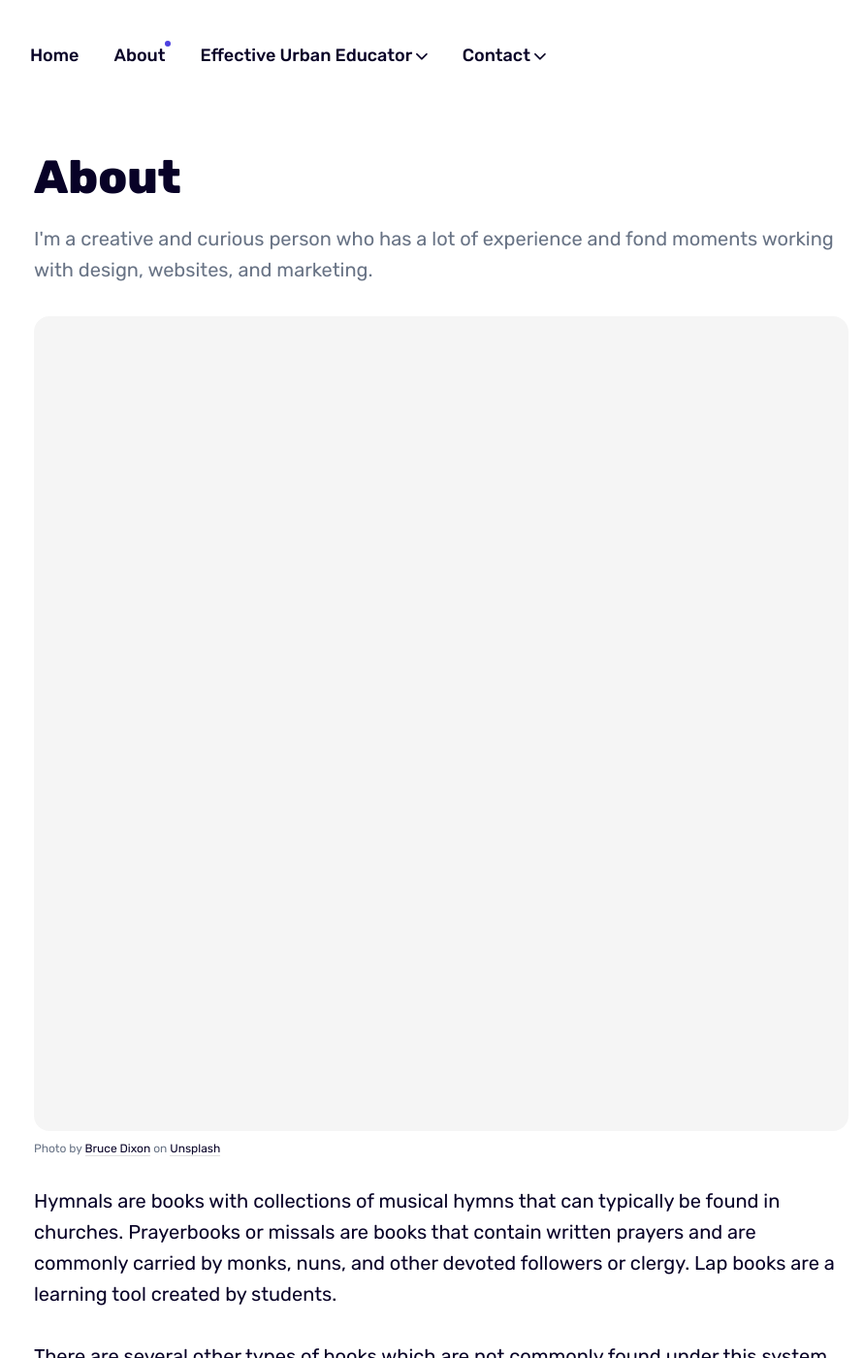
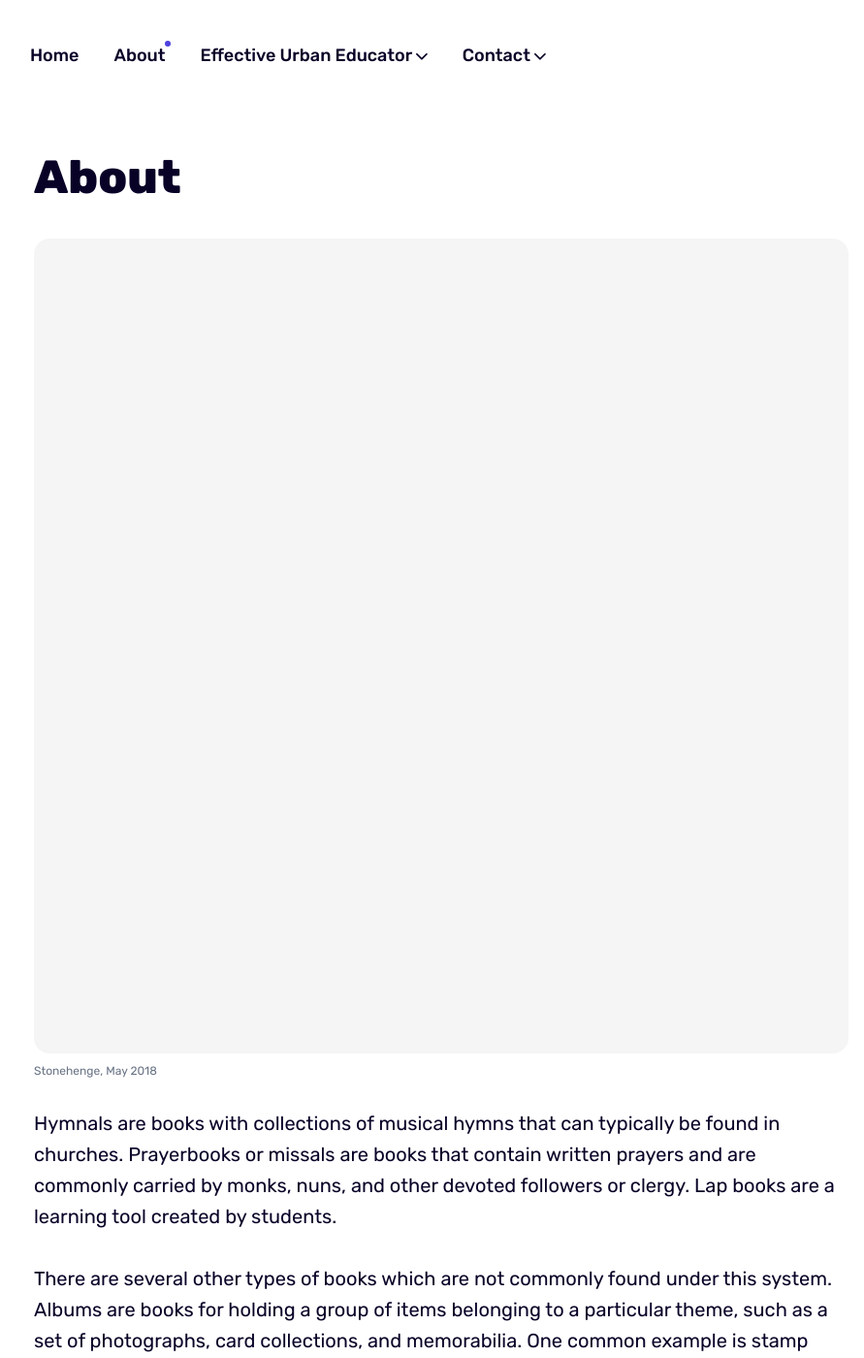
Before and after one commit to geoffreysperl/teaching, a Jekyll site: the page built from _pages/about.md, in a window 1280 px wide and 1400 px high. Shown: the whole window at 97% size, without its empty margins (185-1076 px from the left). Built offline with Jekyll 4.4.1, drawn with Linux system fonts in a browser that asks for light colours.

Commit message:
setting the pages

```diff
--- a/_pages/about.md
+++ b/_pages/about.md
@@ -1,11 +1,12 @@
 ---
 layout: page
 title: About
-description: I'm a creative and curious person who has a lot of experience and fond moments working with design, websites, and marketing.
+description:
 permalink: /about/
-image: '/images/01-2.jpg'
-image_caption: 'Photo by [Bruce Dixon](https://unsplash.com/photos/3M9WJQVHzog) on [Unsplash](https://unsplash.com/)'
+image: '/images/square-stonehenge.jpg'
+image_caption: 'Stonehenge, May 2018'
 ---
+
 
 Hymnals are books with collections of musical hymns that can typically be found in churches. Prayerbooks or missals are books that contain written prayers and are commonly carried by monks, nuns, and other devoted followers or clergy. Lap books are a learning tool created by students.
 
```
Also changed, not shown: _data/settings.yml (+0 -11 lines), _pages/diversity.md (+8 -0 lines), _pages/innovative.md (+8 -0 lines).
